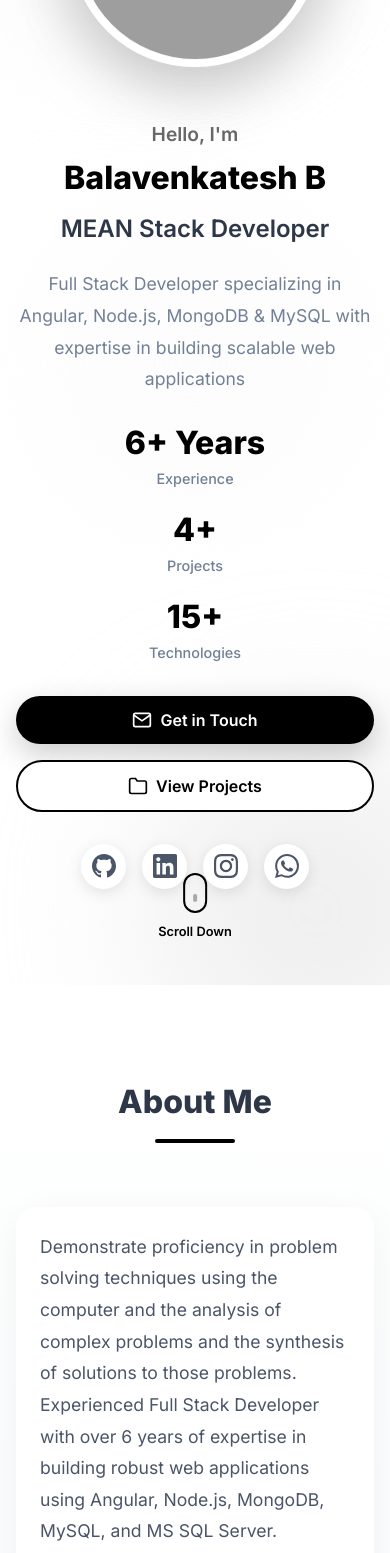
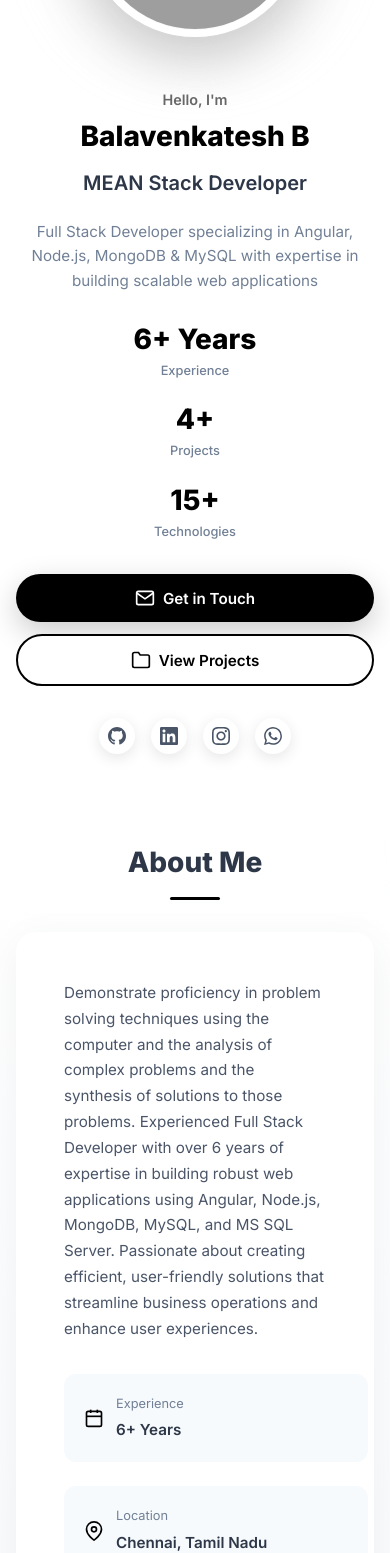
Before and after one commit to balavoffici/balavoffici.github.io, an Angular app: page / in a window 390 px wide. Shown: the part 260-1813 px from the top of the page. Built offline with nearby package versions, Linux system fonts and the light colour scheme; grey boxes are pictures that could not be loaded.

Commit message:
Update contact information and improve layout for mobile responsiveness

```diff
--- a/src/app/app.component.css
+++ b/src/app/app.component.css
@@ -1078,74 +1078,564 @@ section {
     right: auto;
   }
 
+  .skills-grid {
+    grid-template-columns: 1fr;
+  }
+
+  .contact-methods {
+    grid-template-columns: 1fr;
+  }
 }
 
 @media (max-width: 768px) {
+  /* Navigation */
+  .navbar .container {
+    padding: 1rem;
+  }
+
+  .nav-brand h2 {
+    font-size: 1.25rem;
+  }
+
   .nav-menu {
     display: none;
   }
 
+  /* Hero Section */
+  .hero {
+    min-height: auto;
+    padding: 100px 0 60px;
+  }
+
+  .hero-greeting {
+    font-size: 1rem;
+  }
+
   .hero-name {
     font-size: 2.5rem;
+    line-height: 1.2;
   }
 
   .hero-title {
     font-size: 1.5rem;
   }
 
+  .hero-tagline {
+    font-size: 1rem;
+    line-height: 1.6;
+  }
+
   .hero-stats {
     gap: 2rem;
+    flex-wrap: wrap;
   }
 
   .stat-number {
     font-size: 2rem;
   }
 
+  .stat-label {
+    font-size: 0.85rem;
+  }
+
   .hero-buttons {
     flex-direction: column;
+    gap: 1rem;
+    width: 100%;
   }
 
   .btn {
     width: 100%;
     justify-content: center;
+    padding: 1rem 2rem;
+    font-size: 1rem;
+    min-height: 48px; /* Better touch target */
+  }
+
+  /* Scroll Indicator */
+  .scroll-indicator {
+    display: none;
+  }
+
+  /* Sections */
+  section {
+    padding: 60px 0;
+  }
+
+  .section-header {
+    margin-bottom: 2.5rem;
   }
 
   .section-title {
     font-size: 2rem;
   }
 
-  .skills-grid,
-  .projects-grid {
-    grid-template-columns: 1fr;
+  .title-underline {
+    width: 60px;
+    height: 3px;
+  }
+
+  /* About Section */
+  .about-description {
+    font-size: 1rem;
+    line-height: 1.8;
   }
 
   .about-info {
     grid-template-columns: 1fr;
+    gap: 1.5rem;
+  }
+
+  .info-item {
+    padding: 1.5rem;
+  }
+
+  .info-label {
+    font-size: 0.85rem;
+  }
+
+  .info-value {
+    font-size: 1rem;
+  }
+
+  /* Experience Section */
+  .timeline-content {
+    padding-left: 2.5rem !important;
+  }
+
+  .experience-card {
+    padding: 1.5rem;
+  }
+
+  .period {
+    font-size: 0.8rem;
+  }
+
+  .job-title {
+    font-size: 1.25rem;
+  }
+
+  .company {
+    font-size: 1rem;
+  }
+
+  .location {
+    font-size: 0.9rem;
+  }
+
+  .responsibilities li {
+    font-size: 0.95rem;
+    margin-bottom: 0.75rem;
+  }
+
+  /* Skills Section */
+  .skills-grid,
+  .projects-grid {
+    grid-template-columns: 1fr;
+    gap: 2rem;
+  }
+
+  .category-header h3 {
+    font-size: 1.25rem;
+  }
+
+  .skill-name {
+    font-size: 0.95rem;
+  }
+
+  .skill-percentage {
+    font-size: 0.85rem;
+  }
+
+  /* Projects Section */
+  .project-card {
+    padding: 2rem 1.5rem;
+  }
+
+  .project-title {
+    font-size: 1.25rem;
+  }
+
+  .project-description {
+    font-size: 0.95rem;
+  }
+
+  .project-period,
+  .project-company {
+    font-size: 0.8rem;
+  }
+
+  .tech-tag {
+    font-size: 0.75rem;
+    padding: 0.4rem 0.8rem;
+  }
+
+  .project-highlights h4 {
+    font-size: 1rem;
+  }
+
+  .project-highlights li {
+    font-size: 0.9rem;
+  }
+
+  /* Contact Section */
+  .contact-info h3 {
+    font-size: 1.75rem;
+  }
+
+  .contact-info > p {
+    font-size: 1rem;
+  }
+
+  .contact-method {
+    padding: 1.5rem;
+  }
+
+  .contact-method h4 {
+    font-size: 1rem;
+  }
+
+  .contact-method a,
+  .contact-method p {
+    font-size: 0.95rem;
+  }
+
+  .contact-social {
+    flex-direction: column;
+    align-items: flex-start;
+    gap: 0.75rem;
+  }
+
+  .contact-social a {
+    font-size: 0.95rem;
+  }
+
+  /* Footer */
+  .footer {
+    padding: 2rem 0;
+  }
+
+  .footer-content {
+    font-size: 0.9rem;
+  }
+
+  /* Social Links */
+  .social-links a {
+    width: 40px;
+    height: 40px;
+  }
+
+  .social-links a svg {
+    width: 20px;
+    height: 20px;
   }
 }
 
 @media (max-width: 480px) {
+  /* Container */
   .container {
     padding: 0 1rem;
   }
 
+  /* Navigation */
+  .navbar .container {
+    padding: 0.75rem 1rem;
+  }
+
+  .nav-brand h2 {
+    font-size: 1.1rem;
+  }
+
+  /* Hero Section */
+  .hero {
+    padding: 80px 0 40px;
+  }
+
+  .hero-greeting {
+    font-size: 0.9rem;
+  }
+
   .hero-name {
-    font-size: 2rem;
+    font-size: 1.75rem;
+    margin-bottom: 0.5rem;
+  }
+
+  .hero-title {
+    font-size: 1.25rem;
+    margin-bottom: 1rem;
+  }
+
+  .hero-tagline {
+    font-size: 0.95rem;
+    line-height: 1.6;
   }
 
   .hero-stats {
     flex-direction: column;
     gap: 1.5rem;
+    margin: 2rem 0;
+  }
+
+  .stat {
+    width: 100%;
+  }
+
+  .stat-number {
+    font-size: 1.75rem;
+  }
+
+  .stat-label {
+    font-size: 0.8rem;
+  }
+
+  .hero-buttons {
+    gap: 0.75rem;
+  }
+
+  .btn {
+    padding: 0.875rem 1.5rem;
+    font-size: 0.95rem;
   }
 
   .image-container {
-    width: 250px;
-    height: 250px;
+    width: 220px;
+    height: 220px;
   }
 
-  .about-text,
-  .experience-card,
+  /* Sections */
+  section {
+    padding: 50px 0;
+  }
+
+  .section-header {
+    margin-bottom: 2rem;
+  }
+
+  .section-title {
+    font-size: 1.75rem;
+  }
+
+  .title-underline {
+    width: 50px;
+    height: 3px;
+  }
+
+  /* About Section */
+  .about-description {
+    font-size: 0.95rem;
+    line-height: 1.7;
+  }
+
+  .info-item {
+    padding: 1.25rem;
+    gap: 0.75rem;
+  }
+
+  .info-item svg {
+    width: 20px;
+    height: 20px;
+  }
+
+  .info-label {
+    font-size: 0.8rem;
+  }
+
+  .info-value {
+    font-size: 0.95rem;
+  }
+
+  /* Experience Section */
+  .timeline-content {
+    padding-left: 2rem !important;
+  }
+
+  .experience-card {
+    padding: 1.25rem;
+  }
+
+  .period {
+    font-size: 0.75rem;
+  }
+
+  .job-title {
+    font-size: 1.1rem;
+    margin-bottom: 0.25rem;
+  }
+
+  .company {
+    font-size: 0.95rem;
+  }
+
+  .location {
+    font-size: 0.85rem;
+  }
+
+  .responsibilities {
+    margin-top: 1rem;
+  }
+
+  .responsibilities li {
+    font-size: 0.9rem;
+    margin-bottom: 0.5rem;
+    padding-left: 0.5rem;
+  }
+
+  .responsibilities li::before {
+    width: 4px;
+    height: 4px;
+    left: -12px;
+  }
+
+  /* Skills Section */
+  .category-header {
+    gap: 0.75rem;
+    margin-bottom: 1.25rem;
+  }
+
+  .category-header svg {
+    width: 32px;
+    height: 32px;
+  }
+
+  .category-header h3 {
+    font-size: 1.1rem;
+  }
+
+  .skill-item {
+    margin-bottom: 1.25rem;
+  }
+
+  .skill-name {
+    font-size: 0.9rem;
+  }
+
+  .skill-percentage {
+    font-size: 0.8rem;
+  }
+
+  .skill-bar {
+    height: 6px;
+  }
+
+  /* Projects Section */
+  .projects-grid {
+    gap: 1.5rem;
+  }
+
   .project-card {
-    padding: 1.5rem;
+    padding: 1.5rem 1.25rem;
+  }
+
+  .project-icon svg {
+    width: 40px;
+    height: 40px;
+  }
+
+  .project-title {
+    font-size: 1.1rem;
+    margin-bottom: 0.75rem;
+  }
+
+  .project-description {
+    font-size: 0.9rem;
+    line-height: 1.6;
+  }
+
+  .project-period,
+  .project-company {
+    font-size: 0.75rem;
+  }
+
+  .tech-tag {
+    font-size: 0.7rem;
+    padding: 0.35rem 0.7rem;
+  }
+
+  .project-highlights {
+    margin-top: 1.25rem;
+  }
+
+  .project-highlights h4 {
+    font-size: 0.95rem;
+    margin-bottom: 0.75rem;
+  }
+
+  .project-highlights li {
+    font-size: 0.85rem;
+    margin-bottom: 0.5rem;
+  }
+
+  /* Contact Section */
+  .contact-info h3 {
+    font-size: 1.5rem;
+    margin-bottom: 1rem;
+  }
+
+  .contact-info > p {
+    font-size: 0.95rem;
+    line-height: 1.7;
+  }
+
+  .contact-methods {
+    gap: 1.25rem;
+  }
+
+  .contact-method {
+    padding: 1.25rem;
+    gap: 0.75rem;
+  }
+
+  .contact-method svg {
+    width: 20px;
+    height: 20px;
+  }
+
+  .contact-method h4 {
+    font-size: 0.95rem;
+    margin-bottom: 0.5rem;
+  }
+
+  .contact-method a,
+  .contact-method p {
+    font-size: 0.9rem;
+    word-break: break-word;
+  }
+
+  .contact-social {
+    gap: 0.5rem;
+  }
+
+  .contact-social a {
+    font-size: 0.9rem;
+  }
+
+  /* Footer */
+  .footer {
+    padding: 1.5rem 0;
+  }
+
+  .footer-content {
+    font-size: 0.85rem;
+    text-align: center;
+  }
+
+  /* Social Links */
+  .social-links {
+    gap: 1rem;
+  }
+
+  .social-links a {
+    width: 36px;
+    height: 36px;
+  }
+
+  .social-links a svg {
+    width: 18px;
+    height: 18px;
+  }
+
+  /* Gradient orbs - reduce for mobile performance */
+  .gradient-orb {
+    display: none;
   }
 }
--- a/src/app/app.component.html
+++ b/src/app/app.component.html
@@ -326,8 +326,8 @@
       </div>
       <div class="contact-content">
         <div class="contact-info">
-          <h3>Let's work together!</h3>
-          <p>I'm always interested in hearing about new projects and opportunities. Whether you have a question or just want to say hi, feel free to reach out!</p>
+          <h3>Get In Touch</h3>
+          <p>Feel free to reach out for any queries or to connect. I'm always happy to help!</p>
 
           <div class="contact-methods">
             <div class="contact-method">
@@ -338,6 +338,16 @@
               <div>
                 <h4>Email</h4>
                 <a [href]="'mailto:' + profile.email">{{ profile.email }}</a>
+              </div>
+            </div>
+
+            <div class="contact-method">
+              <svg width="24" height="24" viewBox="0 0 24 24" fill="none" stroke="currentColor" stroke-width="2">
+                <path d="M22 16.92v3a2 2 0 0 1-2.18 2 19.79 19.79 0 0 1-8.63-3.07 19.5 19.5 0 0 1-6-6 19.79 19.79 0 0 1-3.07-8.67A2 2 0 0 1 4.11 2h3a2 2 0 0 1 2 1.72 12.84 12.84 0 0 0 .7 2.81 2 2 0 0 1-.45 2.11L8.09 9.91a16 16 0 0 0 6 6l1.27-1.27a2 2 0 0 1 2.11-.45 12.84 12.84 0 0 0 2.81.7A2 2 0 0 1 22 16.92z"></path>
+              </svg>
+              <div>
+                <h4>Phone</h4>
+                <a [href]="'tel:' + profile.mobile">{{ profile.mobile }}</a>
               </div>
             </div>
 
--- a/src/app/app.component.ts
+++ b/src/app/app.component.ts
@@ -19,6 +19,7 @@ export class AppComponent {
     experience: '6+ Years',
     email: 'balavenkatesh1997@gmail.com',
     phone: '+91 90957 24650',
+    mobile: '+91 86674 90991',
     location: 'Chennai, Tamil Nadu',
     photo: 'photo1.jpg',
     tagline:
--- a/src/index.html
+++ b/src/index.html
@@ -20,7 +20,7 @@
   <meta property="twitter:title" content="Balavenkatesh - MEAN Stack Developer">
   <meta property="twitter:description" content="Senior MEAN Stack Developer with 6+ years of experience crafting scalable web applications.">
 
-  <link rel="icon" type="image/x-icon" href="favicon.ico">
+  <link rel="icon" type="image/x-icon" href="bala.ico">
   <link rel="preconnect" href="https://fonts.googleapis.com">
   <link rel="preconnect" href="https://fonts.gstatic.com" crossorigin>
 </head>
```
Also changed, not shown: 1 other file (tests, documents, lock files or other folders).
